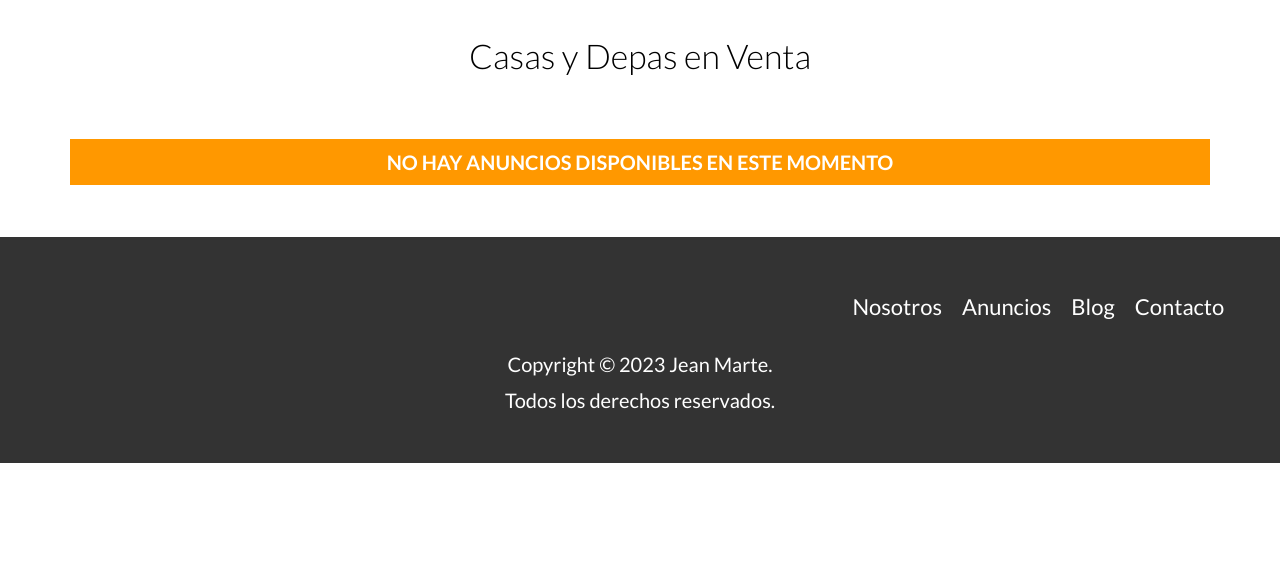
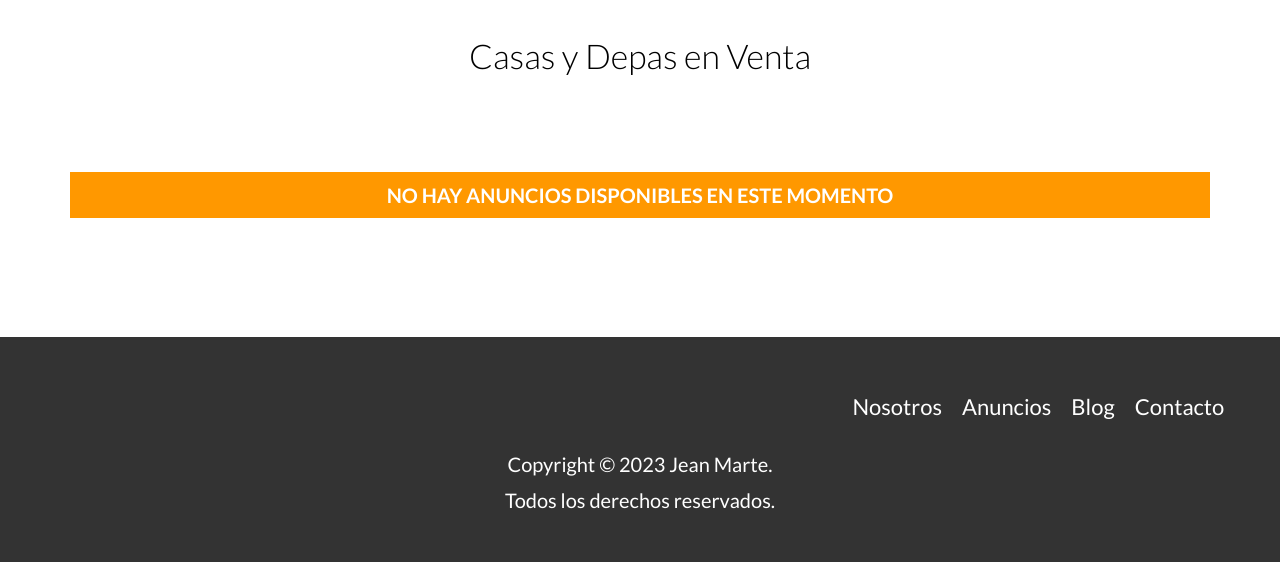
Before and after one commit to JMarcosz/bienesraices-web, a PHP site: page /anuncios.php in a window 1280 px wide. Shown: the part 159-721 px from the top of the page. Run offline with PHP 8.4, Linux system fonts and the light colour scheme; data that the repository does not hold is empty.

Commit message:
validacion de anuncios v1

```diff
--- a/src/scss/internas/_admin.scss
+++ b/src/scss/internas/_admin.scss
@@ -15,7 +15,6 @@
   }
   &.advertencia {
     background-color: $amarillo-claro;
-    width: 100%;
   }
 }
 
--- a/src/scss/layout/_anuncios.scss
+++ b/src/scss/layout/_anuncios.scss
@@ -4,9 +4,9 @@
   }
 }
 .contenedor-advertencia {
-  display: flex;
-  height: 10rem;
-  align-items: center;
+  height: 20rem;
+  padding-top: 5rem;
+
 }
 
 .anuncio {
```
Also changed, not shown: build/css/app.css, imagenes/6af2985f475c50f023f254d67c102122.jpeg (added), 1 other file.
